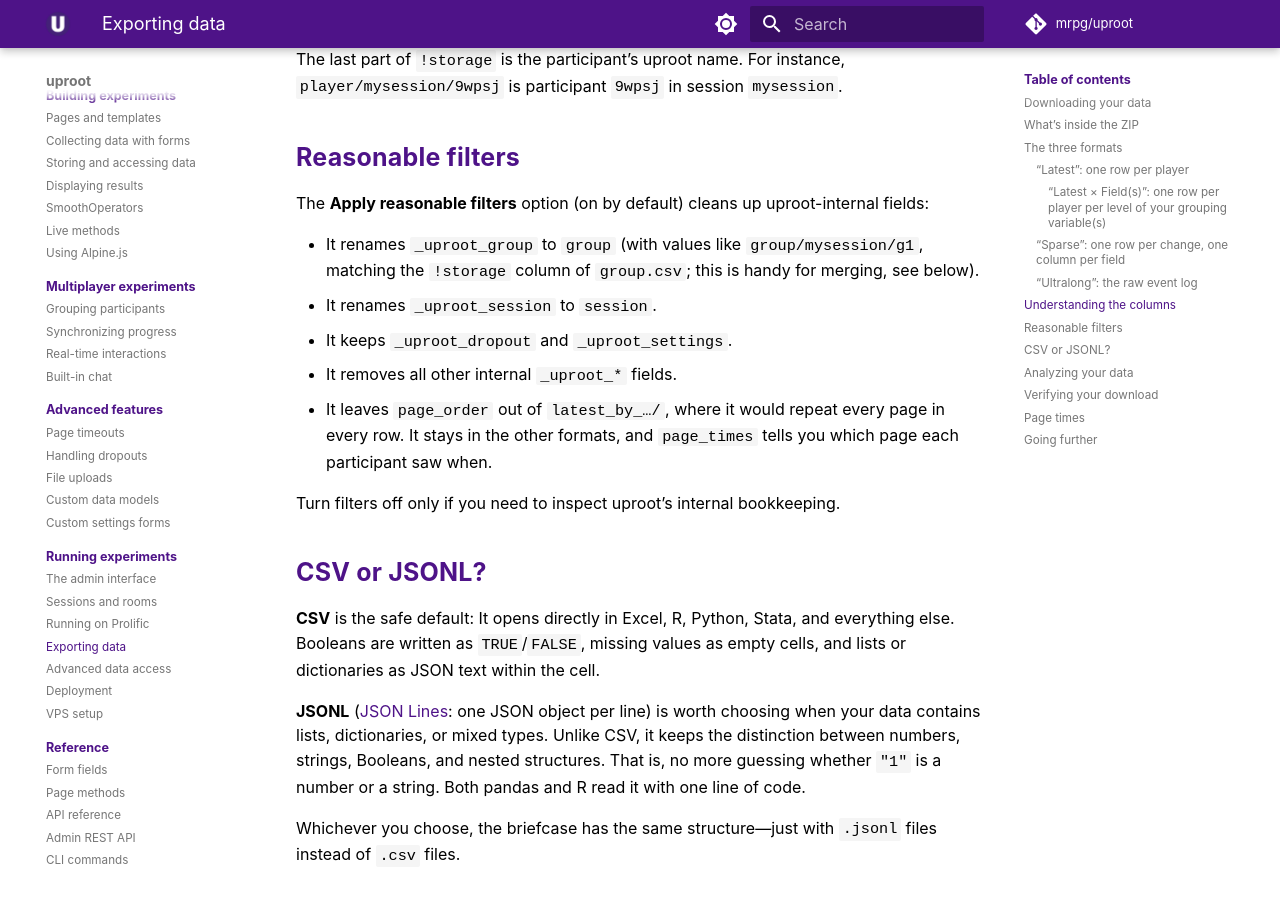
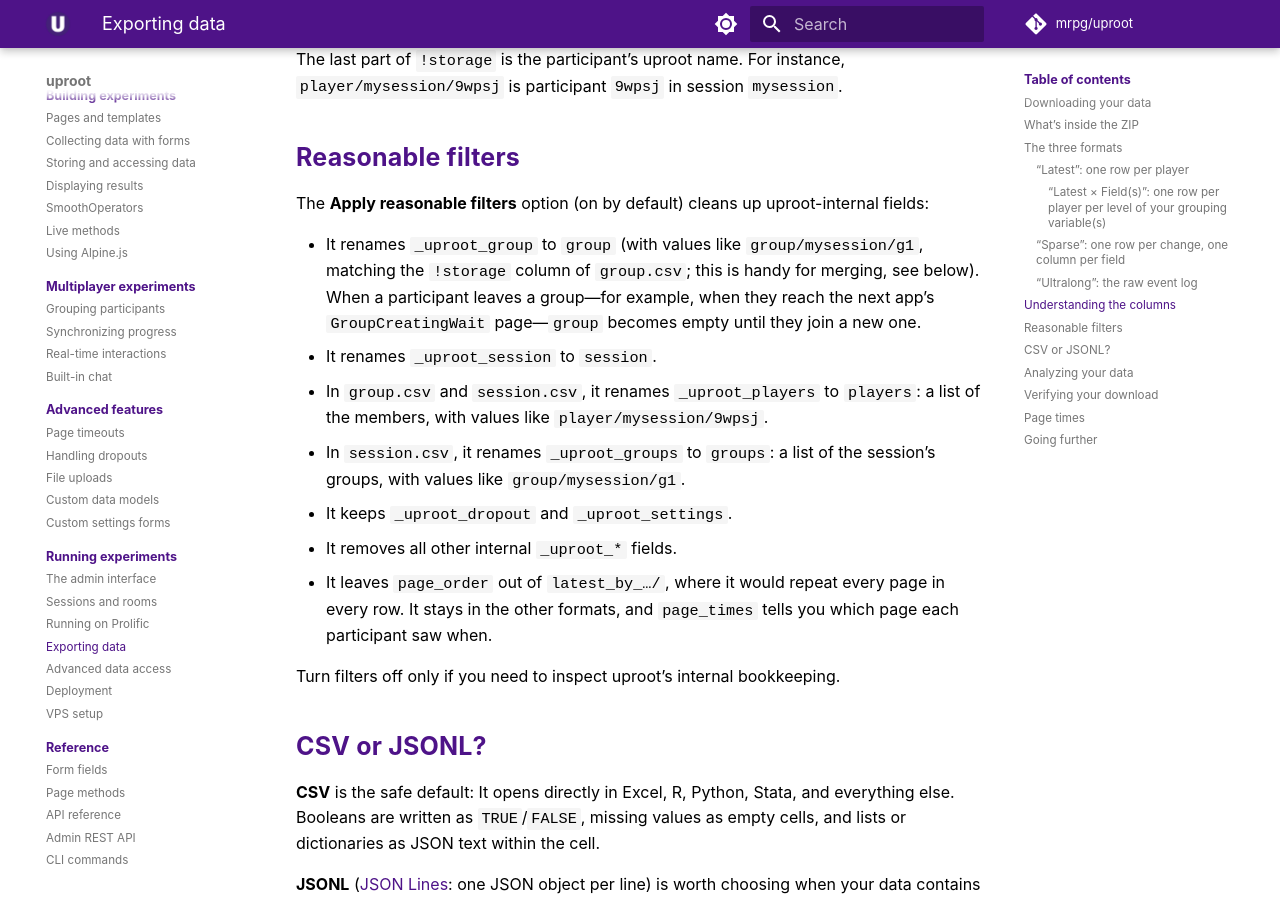
Before and after one commit to mrpg/uproot-docs, an MkDocs documentation site: the page built from docs/running/export.md, in a window 1280 px wide and 900 px high, scrolled down 3546 px. Built offline with MkDocs 1.6.1 and Material for MkDocs 9.7.7, drawn with Linux system fonts in a browser that asks for light colours; some web fonts are replaced; comment, search, counter and statistics services are not loaded.

Commit message:
Update for next release

```diff
--- a/docs/announcements.json
+++ b/docs/announcements.json
@@ -2,6 +2,6 @@
     "recommendedVersion": "0.9.1",
     "generalAnnouncement": null,
     "announcements": {
-        "0.0.1": "uproot 0.1.0 has been released. Older versions are no longer supported. Upgrade as soon as possible. See here: https://q.mg.sb/upgradeuproot"
+        "0.0.1": "This version is no longer supported. Please update uproot soon."
     }
 }
--- a/docs/running/export.md
+++ b/docs/running/export.md
@@ -105,8 +105,10 @@ The last part of `!storage` is the participant’s uproot name. For instance, `p
 
 The **Apply reasonable filters** option (on by default) cleans up uproot-internal fields:
 
-- It renames `_uproot_group` to `group` (with values like `group/mysession/g1`, matching the `!storage` column of `group.csv`; this is handy for merging, see below).
+- It renames `_uproot_group` to `group` (with values like `group/mysession/g1`, matching the `!storage` column of `group.csv`; this is handy for merging, see below). When a participant leaves a group—for example, when they reach the next app’s `GroupCreatingWait` page—`group` becomes empty until they join a new one.
 - It renames `_uproot_session` to `session`.
+- In `group.csv` and `session.csv`, it renames `_uproot_players` to `players`: a list of the members, with values like `player/mysession/9wpsj`.
+- In `session.csv`, it renames `_uproot_groups` to `groups`: a list of the session’s groups, with values like `group/mysession/g1`.
 - It keeps `_uproot_dropout` and `_uproot_settings`.
 - It removes all other internal `_uproot_*` fields.
 - It leaves `page_order` out of `latest_by_…/`, where it would repeat every page in every row. It stays in the other formats, and `page_times` tells you which page each participant saw when.
```
Also changed, not shown: docs/multiplayer/groups.md (+4 -0 lines).
